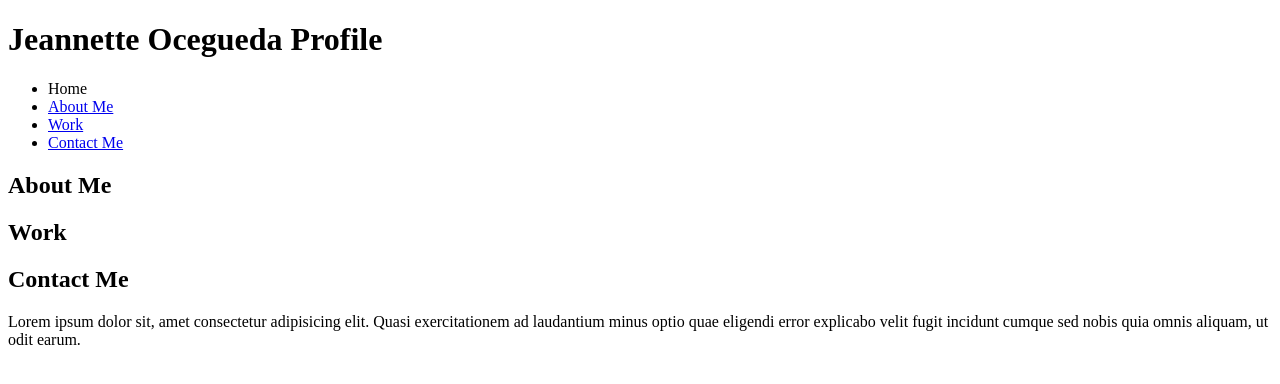
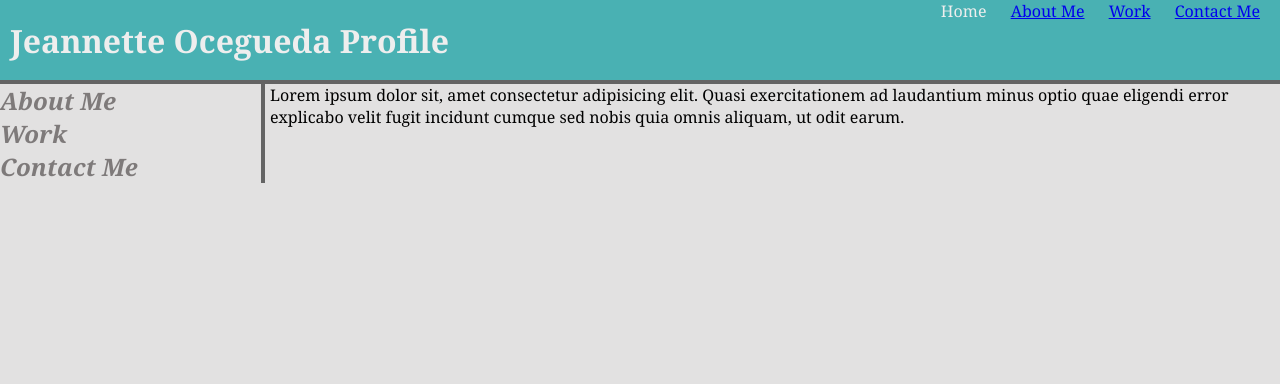
Before and after one commit to JayOc10/jeannette-ocegueda-porfolio, a plain HTML site: page index.html in a window 1280 px wide. Drawn offline with Linux system fonts and the light colour scheme; files that its build step writes are made by us from their sources.

Commit message:
added stylesheet

```diff
--- a/index.html
+++ b/index.html
@@ -4,14 +4,14 @@
 <head>
   <meta charset="UTF-8">
   <title>Jeannette Ocegueda Profile</title>
-  <link rel="stylesheet" type="text/css" href="css/style.css">
+  <link rel="stylesheet" type="text/css" href="style.css">
 
 </head>
 
 <body>
   <header>
-    <h1 id="name">Jeannette Ocegueda Profile</a></h1>
-    <nav class="">
+    <h1>Jeannette Ocegueda Profile</a></h1>
+    <nav>
       <ul>
         <li><a href="#"></a>Home</li>
         <li><a href="/about.html">About Me</a></li>
--- a/style.css
+++ b/style.css
@@ -1,21 +1,48 @@
-<!DOCTYPE html>
-<html lang="en-us">
+* {
+    margin: 0;
+    padding: 0;
+}
 
-<head>
-  <meta charset="UTF-8">
-  <title>Jeannette Ocegueda Profile</title>
-  <link rel="stylesheet" type="text/css" href="css/style.css">
+body {
+    background: rgb(226, 225, 225);
+    font-family: Georgia, 'Times New Roman', Times, serif;
+}
 
-</head>
+header {
+    background: #49b1b3;
+    color: #eee;
+    width: 100%;
+    height: 80px;
+    display: flex;
+    justify-content: space-between;
+    border-bottom: 4px solid rgb(100, 100, 100);
+}
 
-<body>
-  <header>
-    <h1><a href="/">Jeannette Ocegueda Profile</a></h1>
-    <nav>
-      <ul>
-        <li><a href="/">Home</a></li>
-        <li><a href="/about.html">About</a></li>
-        <li><a href="/contact.html">Contact</a></li>
-      </ul>
-    </nav>
-  </header>
+h1 {
+    margin: auto;
+    margin-left: 10px;
+    text-align: left;
+
+}
+
+nav li {
+    margin-right: 20px;
+    display: inline;
+    text-align: right;
+
+}
+
+nav li:hover {
+    color: rgb(48, 46, 46);
+    text-decoration: solid;
+}
+
+.container {
+    float: left;
+    width: 20%;
+    padding-right: 5px;
+    margin-right: 5px;
+    font-style: oblique;
+    border-right: 4px solid rgb(100, 100, 100);
+    color: rgb(126, 122, 122);
+}
```
